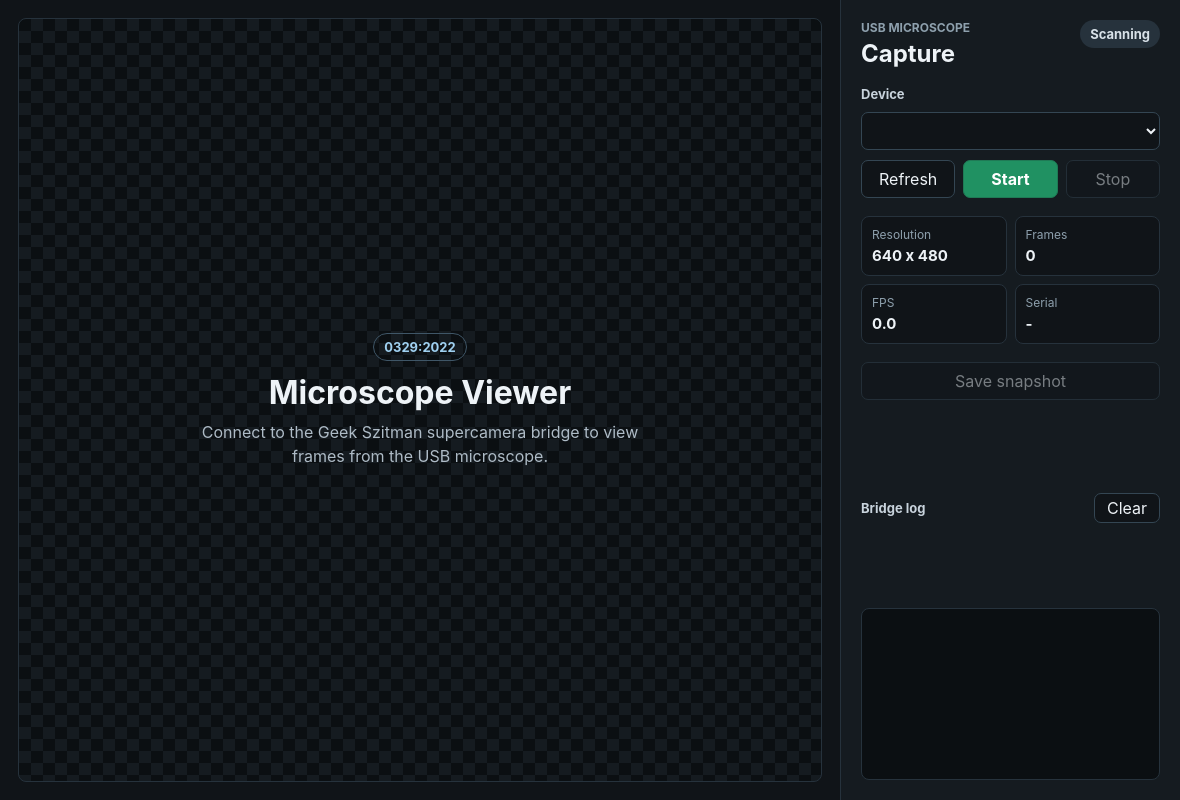
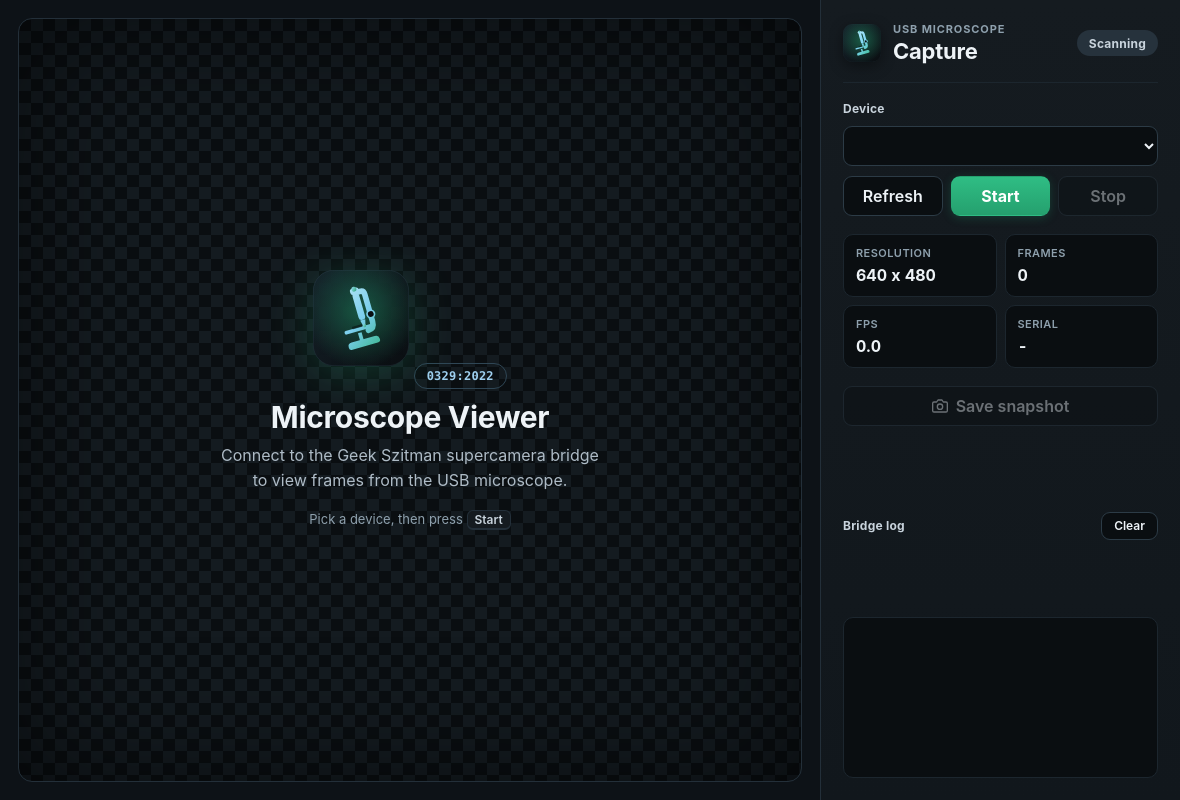
Before and after one commit to ballerburg9005/microscope-viewer, an Electron app: page src/renderer/index.html in a window 1180 px wide. Drawn offline with Linux system fonts and the light colour scheme; no server answers.

Commit message:
Add microscope viewer branding

```diff
--- a/src/main.js
+++ b/src/main.js
@@ -16,8 +16,9 @@ function createWindow() {
     height: 760,
     minWidth: 900,
     minHeight: 620,
-    backgroundColor: '#101418',
+    backgroundColor: '#0d1217',
     title: 'Microscope Viewer',
+    icon: path.join(appRoot, 'assets', 'icon.png'),
     webPreferences: {
       preload: path.join(__dirname, 'preload.js'),
       contextIsolation: true,
--- a/src/renderer/index.html
+++ b/src/renderer/index.html
@@ -11,19 +11,27 @@
       <section class="viewer">
         <div class="video-stage" id="stage">
           <img id="frame" alt="Microscope video frame" />
+          <div class="stage-overlay">
+            <span class="live-pill"><span class="live-dot"></span>Live</span>
+          </div>
           <div class="empty-state" id="emptyState">
+            <img class="empty-logo" src="../../assets/icon.svg" alt="" width="96" height="96" />
             <div class="device-mark">0329:2022</div>
             <h1>Microscope Viewer</h1>
             <p>Connect to the Geek Szitman supercamera bridge to view frames from the USB microscope.</p>
+            <div class="empty-hint">Pick a device, then press <kbd>Start</kbd></div>
           </div>
         </div>
       </section>
 
       <aside class="control-panel">
         <header>
-          <div>
-            <p class="eyebrow">USB microscope</p>
-            <h2>Capture</h2>
+          <div class="brand">
+            <img class="brand-logo" src="../../assets/icon.svg" alt="" width="38" height="38" />
+            <div>
+              <p class="eyebrow">USB microscope</p>
+              <h2>Capture</h2>
+            </div>
           </div>
           <span class="status" id="status">Idle</span>
         </header>
@@ -58,7 +66,10 @@
         </div>
 
         <div class="section">
-          <button id="snapshotButton" type="button" class="wide">Save snapshot</button>
+          <button id="snapshotButton" type="button" class="wide">
+            <svg viewBox="0 0 24 24" width="16" height="16" aria-hidden="true" fill="none" stroke="currentColor" stroke-width="2" stroke-linecap="round" stroke-linejoin="round"><path d="M23 19a2 2 0 0 1-2 2H3a2 2 0 0 1-2-2V8a2 2 0 0 1 2-2h4l2-3h6l2 3h4a2 2 0 0 1 2 2z"/><circle cx="12" cy="13" r="4"/></svg>
+            Save snapshot
+          </button>
         </div>
 
         <div class="section log-section">
--- a/src/renderer/renderer.js
+++ b/src/renderer/renderer.js
@@ -6,6 +6,7 @@ const snapshotButton = document.getElementById('snapshotButton');
 const clearLogButton = document.getElementById('clearLogButton');
 const statusEl = document.getElementById('status');
 const frameEl = document.getElementById('frame');
+const stageEl = document.getElementById('stage');
 const emptyState = document.getElementById('emptyState');
 const resolutionEl = document.getElementById('resolution');
 const framesEl = document.getElementById('frames');
@@ -21,6 +22,7 @@ let fpsWindowFrames = 0;
 function setStatus(text, state = '') {
   statusEl.textContent = text;
   statusEl.className = `status ${state}`.trim();
+  stageEl.classList.toggle('is-live', state === 'live');
 }
 
 function log(message, level = 'info') {
--- a/src/renderer/styles.css
+++ b/src/renderer/styles.css
@@ -1,8 +1,20 @@
 :root {
   color-scheme: dark;
   font-family: Inter, ui-sans-serif, system-ui, -apple-system, BlinkMacSystemFont, "Segoe UI", sans-serif;
-  background: #101418;
-  color: #eef3f7;
+  --bg: #0d1217;
+  --bg-deep: #0a0e11;
+  --panel: #151b20;
+  --panel-2: #11171c;
+  --line: #232f39;
+  --line-soft: #1c262e;
+  --text: #eef3f7;
+  --text-dim: #8ea0ad;
+  --text-mid: #c8d3dc;
+  --accent: #25a06e;
+  --accent-bright: #2fbd84;
+  --cyan: #9fd0f0;
+  background: var(--bg);
+  color: var(--text);
 }
 
 * {
@@ -12,7 +24,7 @@
 body {
   margin: 0;
   min-width: 900px;
-  background: #101418;
+  background: var(--bg);
 }
 
 button,
@@ -22,9 +34,11 @@ select {
 
 .app-shell {
   display: grid;
-  grid-template-columns: minmax(0, 1fr) 340px;
+  grid-template-columns: minmax(0, 1fr) 360px;
   height: 100vh;
 }
+
+/* ---------- viewer ---------- */
 
 .viewer {
   min-width: 0;
@@ -38,16 +52,17 @@ select {
   width: 100%;
   height: 100%;
   overflow: hidden;
-  border: 1px solid #26323c;
-  border-radius: 8px;
+  border: 1px solid var(--line);
+  border-radius: 14px;
   background:
-    linear-gradient(45deg, #151b20 25%, transparent 25%),
-    linear-gradient(-45deg, #151b20 25%, transparent 25%),
-    linear-gradient(45deg, transparent 75%, #151b20 75%),
-    linear-gradient(-45deg, transparent 75%, #151b20 75%);
-  background-color: #0b0f12;
+    linear-gradient(45deg, #141b20 25%, transparent 25%),
+    linear-gradient(-45deg, #141b20 25%, transparent 25%),
+    linear-gradient(45deg, transparent 75%, #141b20 75%),
+    linear-gradient(-45deg, transparent 75%, #141b20 75%);
+  background-color: var(--bg-deep);
   background-position: 0 0, 0 12px, 12px -12px, -12px 0;
   background-size: 24px 24px;
+  box-shadow: inset 0 0 120px rgba(0, 0, 0, 0.55);
 }
 
 #frame {
@@ -58,90 +73,180 @@ select {
   image-rendering: auto;
 }
 
+.stage-overlay {
+  position: absolute;
+  top: 14px;
+  left: 14px;
+  display: none;
+  pointer-events: none;
+}
+
+.video-stage.is-live .stage-overlay {
+  display: block;
+}
+
+.live-pill {
+  display: inline-flex;
+  align-items: center;
+  gap: 8px;
+  padding: 5px 12px 5px 10px;
+  border-radius: 999px;
+  background: rgba(10, 14, 17, 0.72);
+  border: 1px solid rgba(95, 240, 176, 0.35);
+  color: #b7f4d8;
+  font-size: 12px;
+  font-weight: 700;
+  letter-spacing: 0.04em;
+  text-transform: uppercase;
+  backdrop-filter: blur(6px);
+}
+
+.live-dot {
+  width: 8px;
+  height: 8px;
+  border-radius: 50%;
+  background: #5ff0b0;
+  box-shadow: 0 0 0 0 rgba(95, 240, 176, 0.6);
+  animation: pulse 1.6s ease-out infinite;
+}
+
+@keyframes pulse {
+  0% { box-shadow: 0 0 0 0 rgba(95, 240, 176, 0.55); }
+  70% { box-shadow: 0 0 0 7px rgba(95, 240, 176, 0); }
+  100% { box-shadow: 0 0 0 0 rgba(95, 240, 176, 0); }
+}
+
 .empty-state {
   width: min(480px, 80%);
   text-align: center;
   color: #aebbc6;
 }
 
+.empty-logo {
+  margin-bottom: 14px;
+  filter: drop-shadow(0 8px 24px rgba(31, 143, 99, 0.35));
+  opacity: 0.96;
+}
+
 .empty-state h1 {
-  margin: 12px 0 8px;
-  font-size: 32px;
-  font-weight: 650;
-  letter-spacing: 0;
-  color: #eef3f7;
+  margin: 10px 0 8px;
+  font-size: 30px;
+  font-weight: 700;
+  letter-spacing: -0.01em;
+  color: var(--text);
 }
 
 .empty-state p {
-  margin: 0;
-  line-height: 1.5;
+  margin: 0 auto;
+  max-width: 380px;
+  line-height: 1.55;
+}
+
+.empty-hint {
+  margin-top: 18px;
+  font-size: 13px;
+  color: var(--text-dim);
+}
+
+.empty-hint kbd {
+  display: inline-block;
+  padding: 1px 7px;
+  border: 1px solid var(--line);
+  border-bottom-width: 2px;
+  border-radius: 6px;
+  background: var(--panel);
+  color: var(--text-mid);
+  font: inherit;
+  font-size: 12px;
+  font-weight: 600;
 }
 
 .device-mark {
   display: inline-flex;
   align-items: center;
-  height: 28px;
-  padding: 0 10px;
-  border: 1px solid #3f5667;
+  height: 26px;
+  padding: 0 12px;
+  border: 1px solid #2f4655;
   border-radius: 999px;
-  color: #9fd0f0;
-  font-size: 13px;
+  color: var(--cyan);
+  font-family: ui-monospace, SFMono-Regular, "SF Mono", Menlo, monospace;
+  font-size: 12px;
   font-weight: 700;
+  letter-spacing: 0.02em;
 }
+
+/* ---------- control panel ---------- */
 
 .control-panel {
   display: flex;
   flex-direction: column;
   gap: 18px;
   min-width: 0;
-  padding: 20px;
-  border-left: 1px solid #26323c;
-  background: #151b20;
+  padding: 22px;
+  border-left: 1px solid var(--line);
+  background: linear-gradient(180deg, var(--panel) 0%, var(--panel-2) 100%);
 }
 
 .control-panel header {
   display: flex;
-  align-items: start;
+  align-items: center;
   justify-content: space-between;
   gap: 16px;
+  padding-bottom: 18px;
+  border-bottom: 1px solid var(--line-soft);
+}
+
+.brand {
+  display: flex;
+  align-items: center;
+  gap: 12px;
+}
+
+.brand-logo {
+  border-radius: 9px;
+  box-shadow: 0 4px 14px rgba(0, 0, 0, 0.4);
 }
 
 .eyebrow {
-  margin: 0 0 4px;
-  color: #8ea0ad;
-  font-size: 12px;
+  margin: 0 0 2px;
+  color: var(--text-dim);
+  font-size: 11px;
   font-weight: 700;
-  letter-spacing: 0;
+  letter-spacing: 0.08em;
   text-transform: uppercase;
 }
 
 h2 {
   margin: 0;
-  font-size: 24px;
-  font-weight: 650;
-  letter-spacing: 0;
+  font-size: 22px;
+  font-weight: 700;
+  letter-spacing: -0.01em;
 }
 
 .status {
   display: inline-flex;
   align-items: center;
-  min-height: 28px;
-  padding: 0 10px;
+  min-height: 26px;
+  padding: 0 12px;
   border-radius: 999px;
   background: #26323c;
-  color: #d8e1e8;
-  font-size: 13px;
+  color: var(--text-mid);
+  font-size: 12px;
   font-weight: 700;
+  letter-spacing: 0.02em;
+  white-space: nowrap;
 }
 
 .status.live {
-  background: #184d3a;
+  background: rgba(24, 77, 58, 0.9);
   color: #b7f4d8;
+  box-shadow: inset 0 0 0 1px rgba(95, 240, 176, 0.3);
 }
 
 .status.error {
-  background: #5a2727;
+  background: #4f2424;
   color: #ffc7c7;
+  box-shadow: inset 0 0 0 1px rgba(255, 120, 120, 0.3);
 }
 
 .section {
@@ -150,44 +255,68 @@ h2 {
 }
 
 label {
-  color: #c8d3dc;
-  font-size: 13px;
+  color: var(--text-mid);
+  font-size: 12px;
   font-weight: 700;
+  letter-spacing: 0.02em;
 }
 
 select,
 button {
-  min-height: 38px;
-  border: 1px solid #344653;
-  border-radius: 7px;
-  background: #101418;
-  color: #eef3f7;
+  min-height: 40px;
+  border: 1px solid #2c3b46;
+  border-radius: 9px;
+  background: var(--bg-deep);
+  color: var(--text);
+  transition: border-color 0.15s ease, background 0.15s ease, transform 0.05s ease;
 }
 
 select {
   width: 100%;
-  padding: 0 10px;
+  padding: 0 12px;
+}
+
+select:focus-visible,
+button:focus-visible {
+  outline: 2px solid var(--cyan);
+  outline-offset: 2px;
 }
 
 button {
-  padding: 0 12px;
+  display: inline-flex;
+  align-items: center;
+  justify-content: center;
+  gap: 8px;
+  padding: 0 14px;
+  font-weight: 600;
   cursor: pointer;
 }
 
-button:hover {
+button:hover:not(:disabled) {
   border-color: #4f6f83;
+  background: #131a20;
+}
+
+button:active:not(:disabled) {
+  transform: translateY(1px);
 }
 
 button:disabled {
   cursor: not-allowed;
-  opacity: 0.45;
+  opacity: 0.4;
 }
 
 .primary {
-  border-color: #1f7a55;
-  background: #209162;
+  border-color: transparent;
+  background: linear-gradient(180deg, var(--accent-bright), var(--accent));
   color: #ffffff;
   font-weight: 700;
+  box-shadow: 0 2px 10px rgba(31, 143, 99, 0.3);
+}
+
+.primary:hover:not(:disabled) {
+  border-color: transparent;
+  background: linear-gradient(180deg, #36c98e, #279a6a);
 }
 
 .button-row {
@@ -207,25 +336,29 @@ button:disabled {
 
 .stats-grid div {
   min-width: 0;
-  padding: 10px;
-  border: 1px solid #26323c;
-  border-radius: 8px;
-  background: #101418;
+  padding: 11px 12px;
+  border: 1px solid var(--line-soft);
+  border-radius: 10px;
+  background: var(--bg-deep);
 }
 
 .stats-grid span {
   display: block;
-  margin-bottom: 4px;
-  color: #8ea0ad;
-  font-size: 12px;
+  margin-bottom: 5px;
+  color: var(--text-dim);
+  font-size: 11px;
+  font-weight: 600;
+  letter-spacing: 0.04em;
+  text-transform: uppercase;
 }
 
 .stats-grid strong {
   display: block;
   overflow: hidden;
-  color: #eef3f7;
-  font-size: 15px;
+  color: var(--text);
+  font-size: 16px;
   font-weight: 700;
+  font-variant-numeric: tabular-nums;
   text-overflow: ellipsis;
   white-space: nowrap;
 }
@@ -243,20 +376,31 @@ button:disabled {
 }
 
 .log-header button {
-  min-height: 30px;
+  min-height: 28px;
+  padding: 0 12px;
+  font-size: 12px;
 }
 
 pre {
   min-height: 0;
   height: 100%;
   margin: 0;
-  padding: 10px;
+  padding: 12px;
   overflow: auto;
-  border: 1px solid #26323c;
-  border-radius: 8px;
-  background: #0b0f12;
-  color: #b6c6d2;
+  border: 1px solid var(--line-soft);
+  border-radius: 10px;
+  background: var(--bg-deep);
+  color: #9fb3c2;
+  font-family: ui-monospace, SFMono-Regular, "SF Mono", Menlo, monospace;
   font-size: 12px;
-  line-height: 1.4;
+  line-height: 1.5;
   white-space: pre-wrap;
 }
+
+/* thin scrollbars to match the dark theme */
+pre::-webkit-scrollbar { width: 10px; }
+pre::-webkit-scrollbar-thumb {
+  border: 3px solid var(--bg-deep);
+  border-radius: 999px;
+  background: #2c3b46;
+}
```
Also changed, not shown: .github/social-preview.png (added), README.md, assets/cover.png (added), assets/cover.svg (added), assets/icon-1024.png (added), assets/icon-256.png (added), assets/icon.png (added), assets/icon.svg (added), 1 other file.
